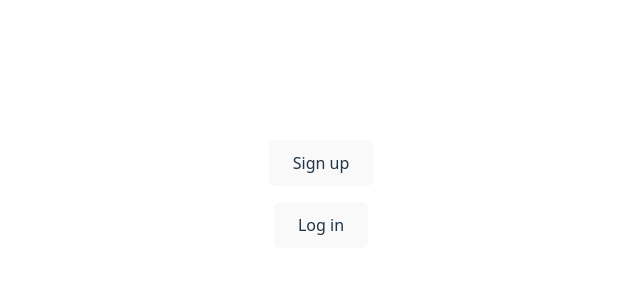
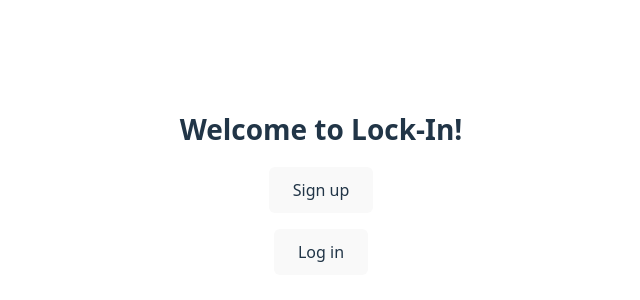
Before and after one commit to andreyg8479/Lock-In, a React app in the folder frontend/: page / in a window 1280 px wide. Shown: the part 206-506 px from the top of the page, without its empty margins (319-959 px from the left). Built offline with nearby package versions, Linux system fonts and the light colour scheme; the HTML template or start-up script is replaced by a standard one.

Commit message:
fixed titles

```diff
--- a/frontend/src/App.css
+++ b/frontend/src/App.css
@@ -10,6 +10,13 @@
   flex-direction: column;
   align-items: center;
   gap: 1rem;
+}
+
+.auth-landing-title {
+  margin: 0 0 0.25rem;
+  font-size: 1.75rem;
+  font-weight: 600;
+  line-height: 1.2;
 }
 
 .logo {
--- a/frontend/src/App.tsx
+++ b/frontend/src/App.tsx
@@ -12,12 +12,11 @@ import Settings from "./Settings";
 
 
 
-//Debug lets you go to your page
 function PagesList() {
 	return (
 		<div>
 			<div>
-				<h1>Debug Select Page Menu</h1>
+				<h1>Main Menu</h1>
 				<Link to="/Home">(Home)</Link>
 				<Link to="/NoteEdit"> (NoteEdit)   </Link>
 				<Link to="/NoteList"> (NoteList)   </Link>
@@ -36,6 +35,7 @@ function Home() {
 	const navigate = useNavigate();
 	return (
 		<div className="auth-landing">
+			<h1 className="auth-landing-title">Welcome to Lock-In!</h1>
 			<button type="button" onClick={() => navigate("/SignUp")}>
 				Sign up
 			</button>
```
